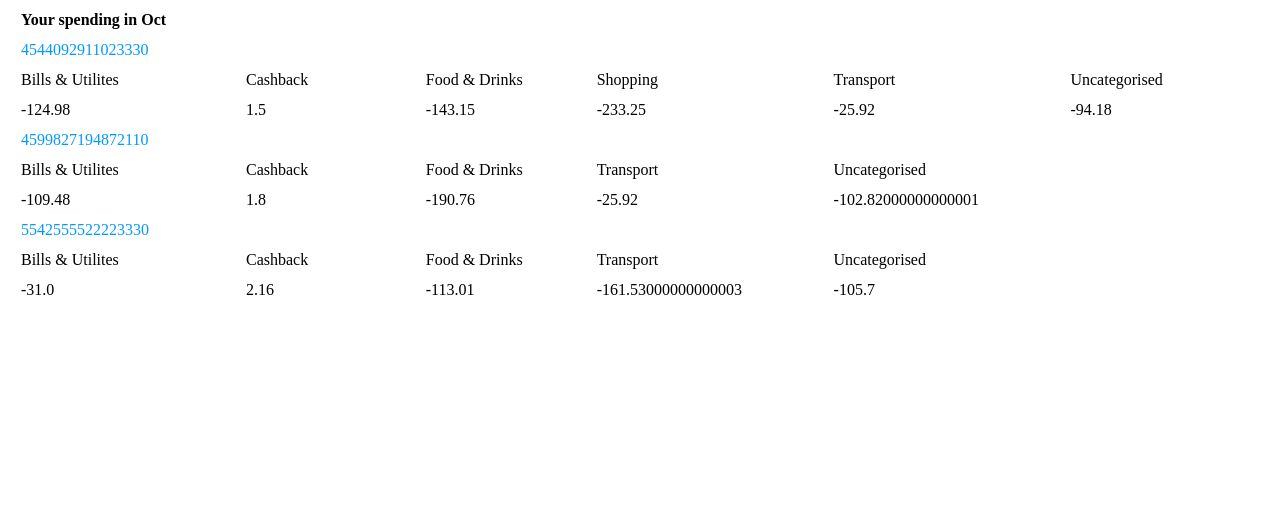
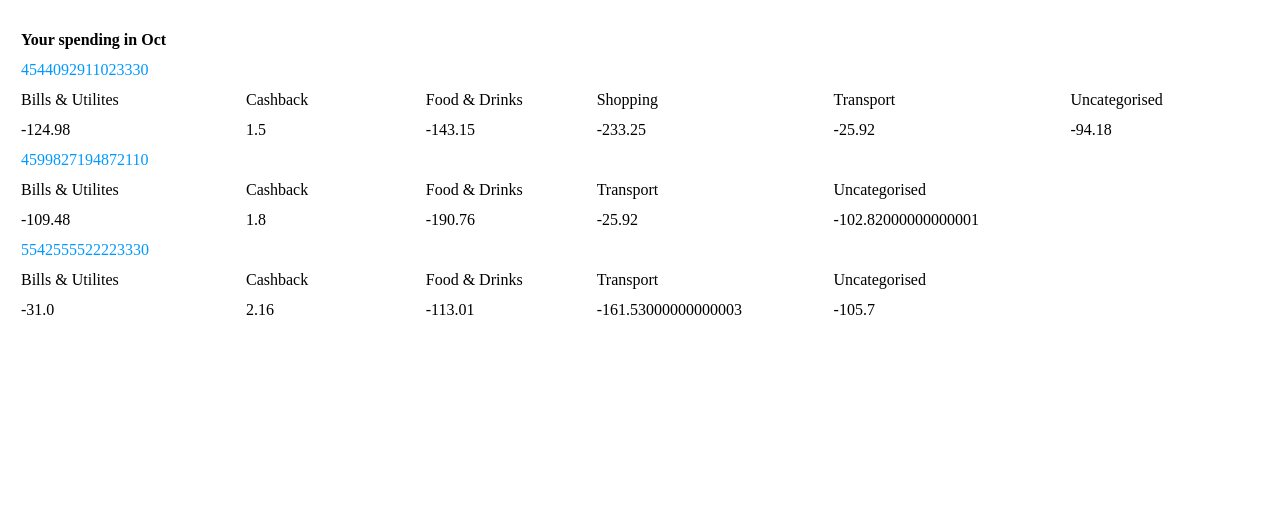
Before and after one commit to weilingliu0603/BBANK_WebApp, a Flask app: page /insights/1 in a window 1280 px wide. Shown: the part 160-674 px from the top of the page. Before the commit the page ends 455 px from the top, so only its background shows below. Run offline with Flask 2, Linux system fonts and the light colour scheme; data comes from the database, SQL or seed files in the repository.

Commit message:
Add files via upload

```diff
--- a/templates/insights.html
+++ b/templates/insights.html
@@ -31,7 +31,7 @@ body {margin:0;}
 
 .main {
   padding: 14px;
-  margin-top: 150px;
+  margin-top: 170px;
   height: 1000px; /* Used in this example to enable scrolling */
 }
 
```
